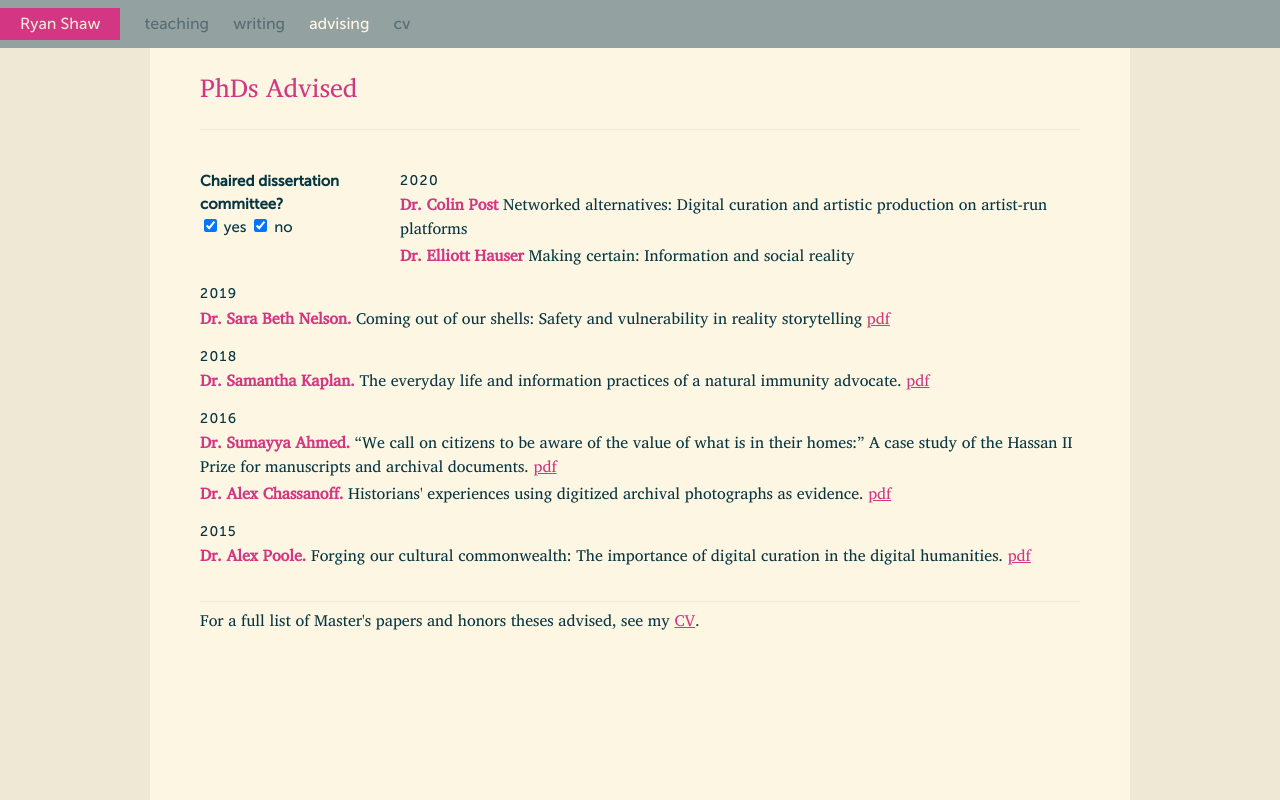
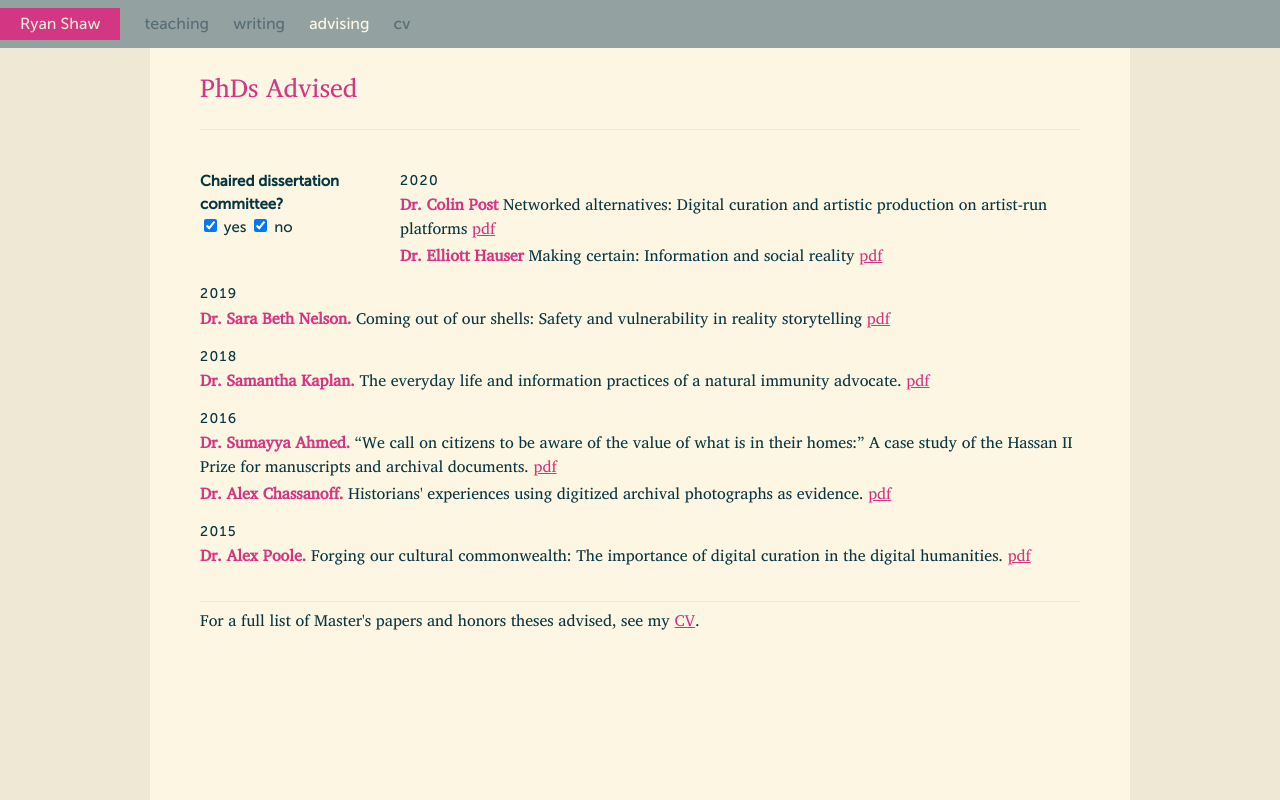
Before and after one commit to rybesh/aeshin, a Django app: page /advising/ in a window 1280 px wide. Run offline with Django 3.2, Linux system fonts and the light colour scheme; parts of the project's set-up code (start-up, migrations or seed data) failed here and were passed over.

Commit message:
link to colin & elliott's dissertations

```diff
--- a/aeshin/templates/advising.html
+++ b/aeshin/templates/advising.html
@@ -48,9 +48,7 @@
       <span class="title">
         Networked alternatives: Digital curation and artistic production on artist-run platforms
       </span>
-<!--
-      <a href="https://cdr.lib.unc.edu/concern/dissertations/">pdf</a>
--->
+      <a href="https://cdr.lib.unc.edu/concern/dissertations/ks65hj57h">pdf</a>
     </p>
     <p class="item"
        data-chaired="yes"
@@ -63,9 +61,7 @@
       <span class="title">
         Making certain: Information and social reality
       </span>
-<!--
-      <a href="https://cdr.lib.unc.edu/concern/dissertations/">pdf</a>
--->
+      <a href="https://cdr.lib.unc.edu/concern/dissertations/pz50h2756">pdf</a>
     </p>
     <h2>2019</h2>
     <p class="item"
```
